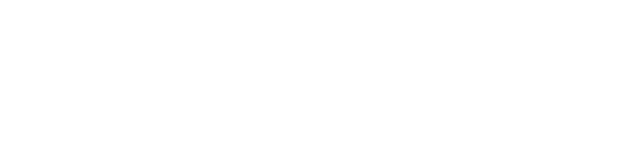
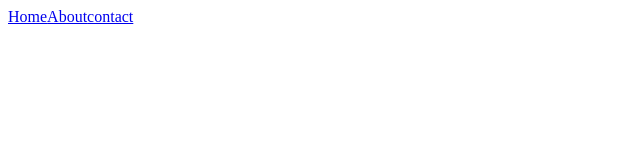
Before and after one commit to Victory-Code-Bootcamp/finalproject-test, a plain HTML site: page index.html in a window 1280 px wide. Shown: the whole page, without its empty margins (0-640 px from the left). Drawn offline with Linux system fonts and the light colour scheme.

Commit message:
adding clickablbuttons

```diff
--- a/index.html
+++ b/index.html
@@ -5,6 +5,11 @@
     <title>Test Home</title>
   </head>
   <body>
-    <header></header>
+    <header>
+      <nav>
+        <a href="index.html">Home</a><a href="about.html">About</a
+        ><a href="contact.html">contact</a>
+      </nav>
+    </header>
   </body>
 </html>
```
Also changed, not shown: about.html (+8 -1 lines), contact.html (+8 -1 lines).
